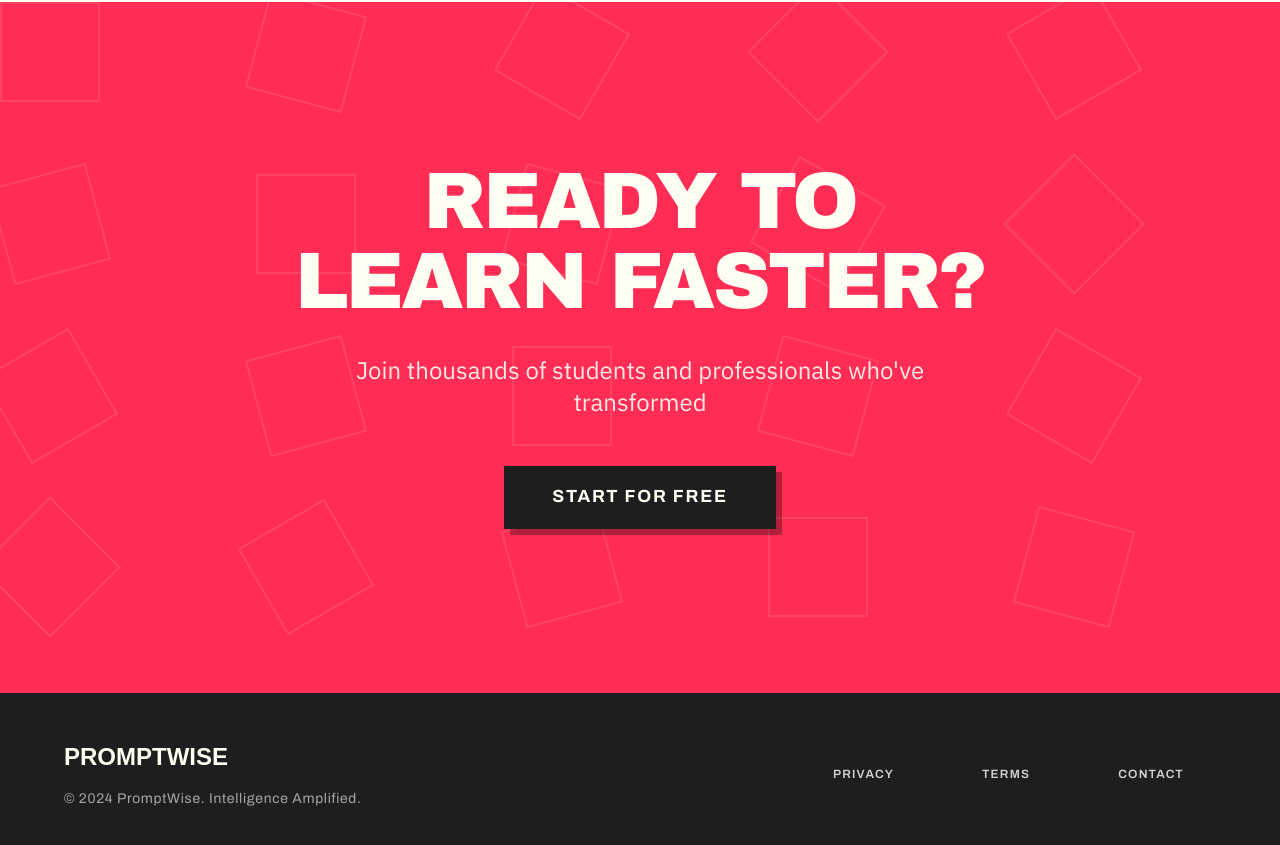
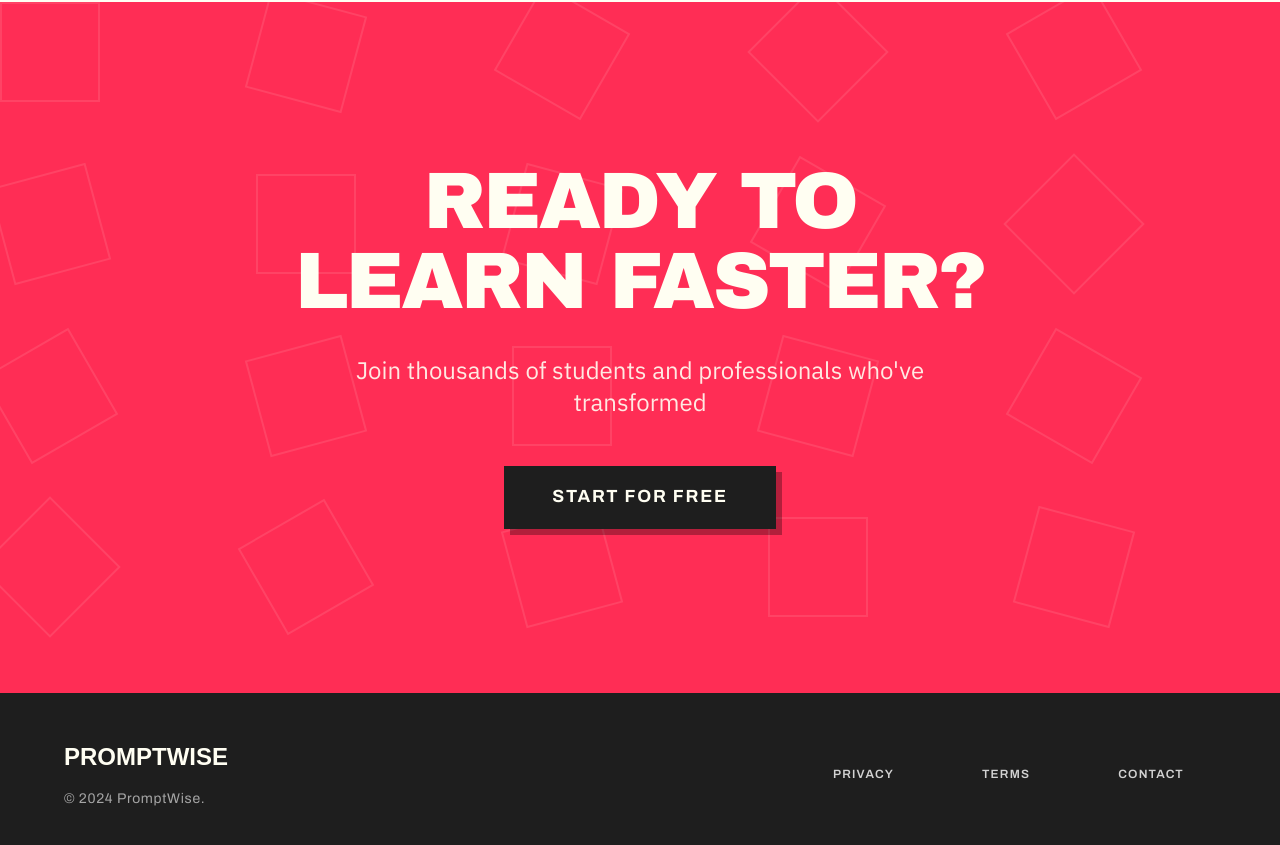
Before and after one commit to huscse/FlashCards-Saas, a Next.js app: page / in a window 1280 px wide. Shown: the part 2718-3563 px from the top of the page. Built offline with nearby package versions, Linux system fonts and the light colour scheme; no server answers; a web font is replaced by a local one.

Commit message:
footer text

```diff
--- a/app/page.js
+++ b/app/page.js
@@ -1142,7 +1142,7 @@ export default function Home() {
                   letterSpacing: '0.05em',
                 }}
               >
-                © {new Date().getFullYear()} PromptWise. Intelligence Amplified.
+                © {new Date().getFullYear()} PromptWise.
               </Typography>
             </Grid>
             <Grid item xs={12} md={6} sx={{ textAlign: { md: 'right' } }}>
```
